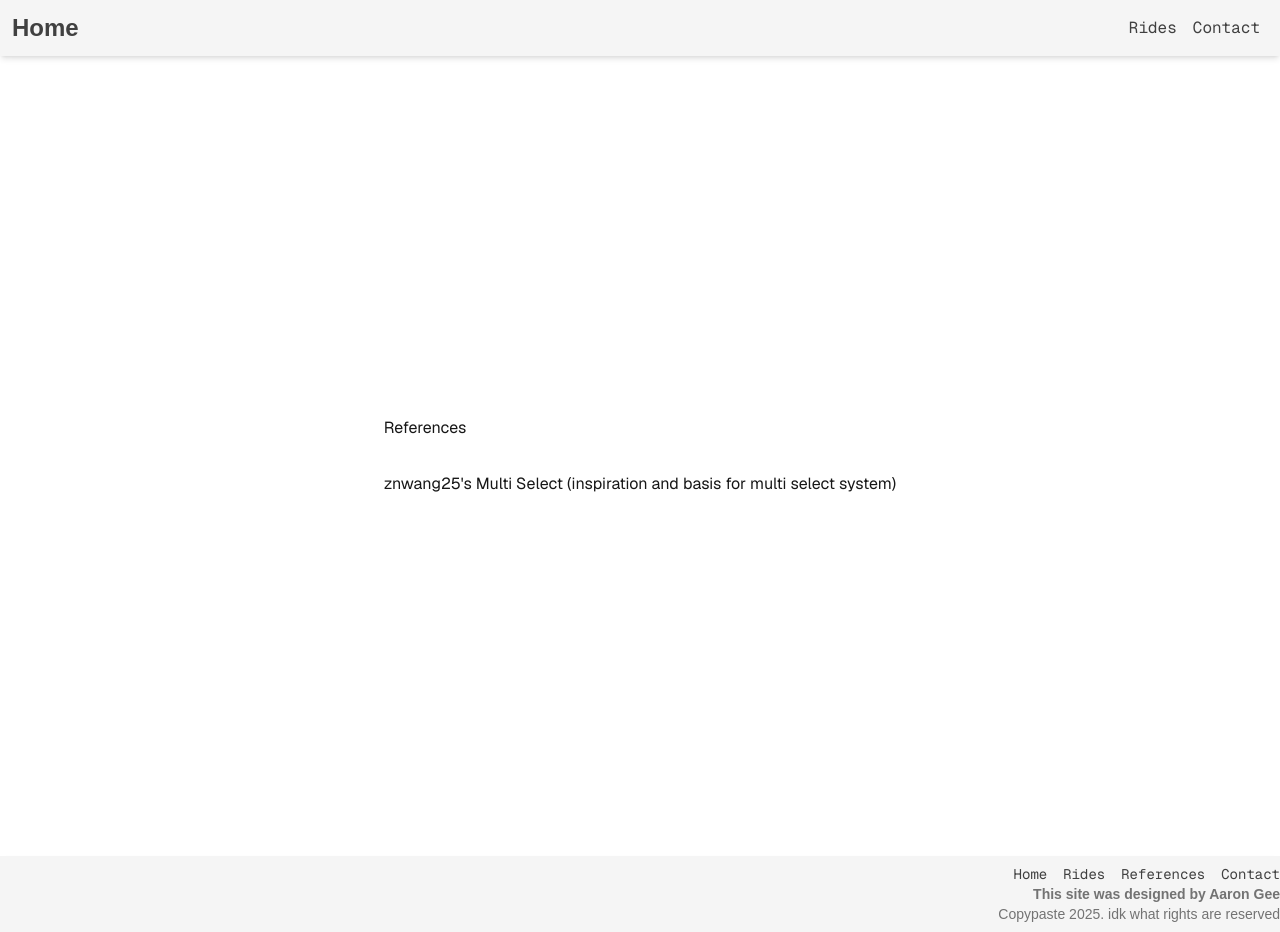
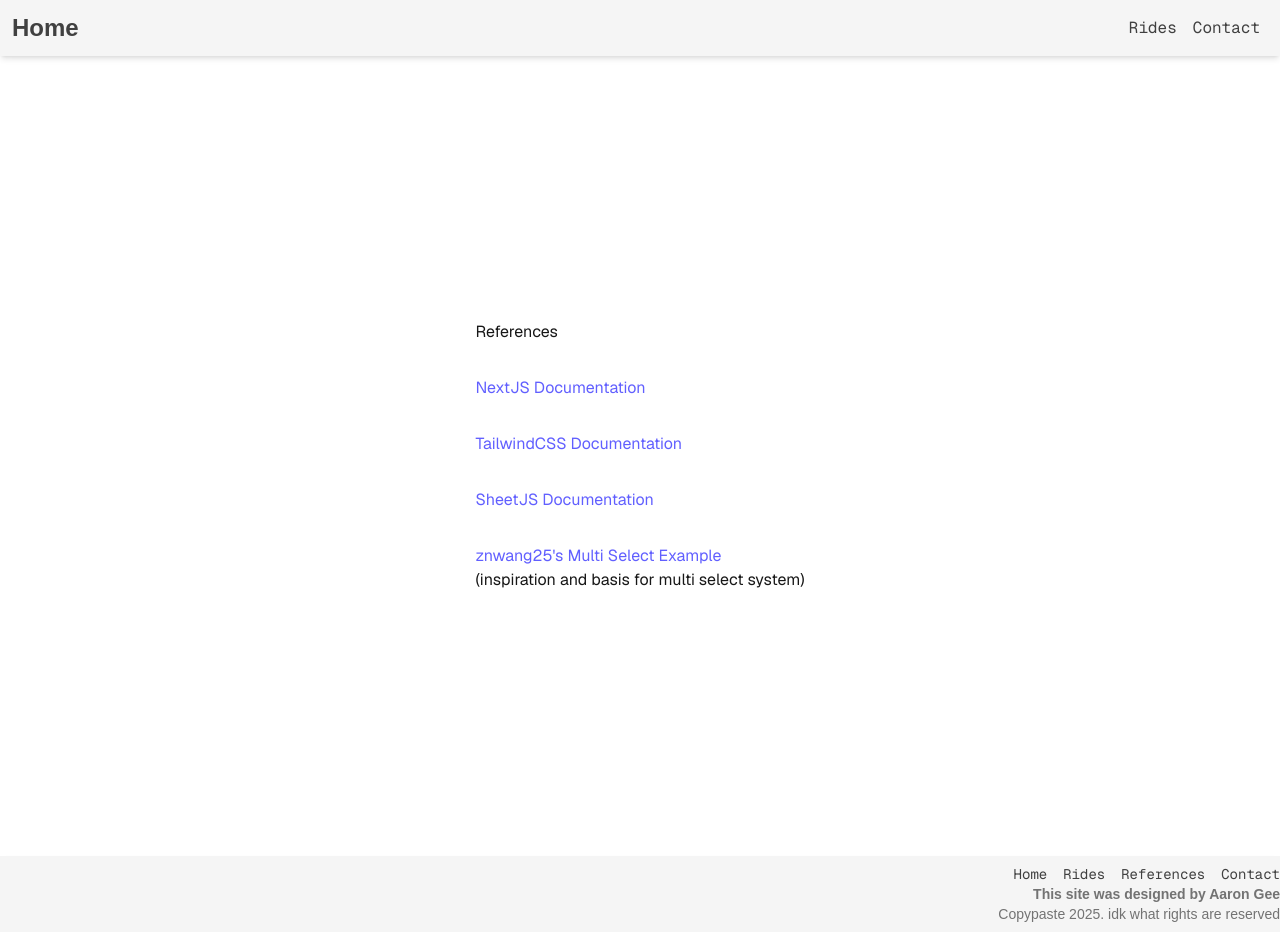
Before and after one commit to agee4/ride-organizer-va, a Next.js app: page /reference in a window 1280 px wide. Built offline with nearby package versions, Linux system fonts and the light colour scheme.

Commit message:
~Fixed single quote error in reference page, added more references

```diff
--- a/src/app/reference/page.tsx
+++ b/src/app/reference/page.tsx
@@ -5,9 +5,35 @@ export default function Page() {
     <div className="grid min-h-screen grid-rows-[20px_1fr_20px] items-center justify-items-center gap-16 p-8 pb-20 font-[family-name:var(--font-geist-sans)] sm:p-20">
       <main className="row-start-2 flex flex-col items-center gap-8 sm:items-start">
         <h1>References</h1>
-        <Link href="https://codesandbox.io/p/sandbox/react-dnd-multi-select-list-8oqrl">
-          znwang25's Multi Select (inspiration and basis for multi select system)
+        <Link
+          className="text-indigo-500 hover:text-amber-500"
+          href="https://nextjs.org/docs"
+        >
+          NextJS Documentation
         </Link>
+        <Link
+          className="text-indigo-500 hover:text-amber-500"
+          href="https://tailwindcss.com/docs"
+        >
+          TailwindCSS Documentation
+        </Link>
+        <Link
+          className="text-indigo-500 hover:text-amber-500"
+          href="https://docs.sheetjs.com/docs/demos/frontend/react/"
+        >
+          SheetJS Documentation
+        </Link>
+        <ul>
+          <li>
+            <Link
+              className="text-indigo-500 hover:text-amber-500"
+              href="https://codesandbox.io/p/sandbox/react-dnd-multi-select-list-8oqrl"
+            >
+              znwang25&apos;s Multi Select Example
+            </Link>
+          </li>
+          <li>(inspiration and basis for multi select system)</li>
+        </ul>
       </main>
     </div>
   );
```
